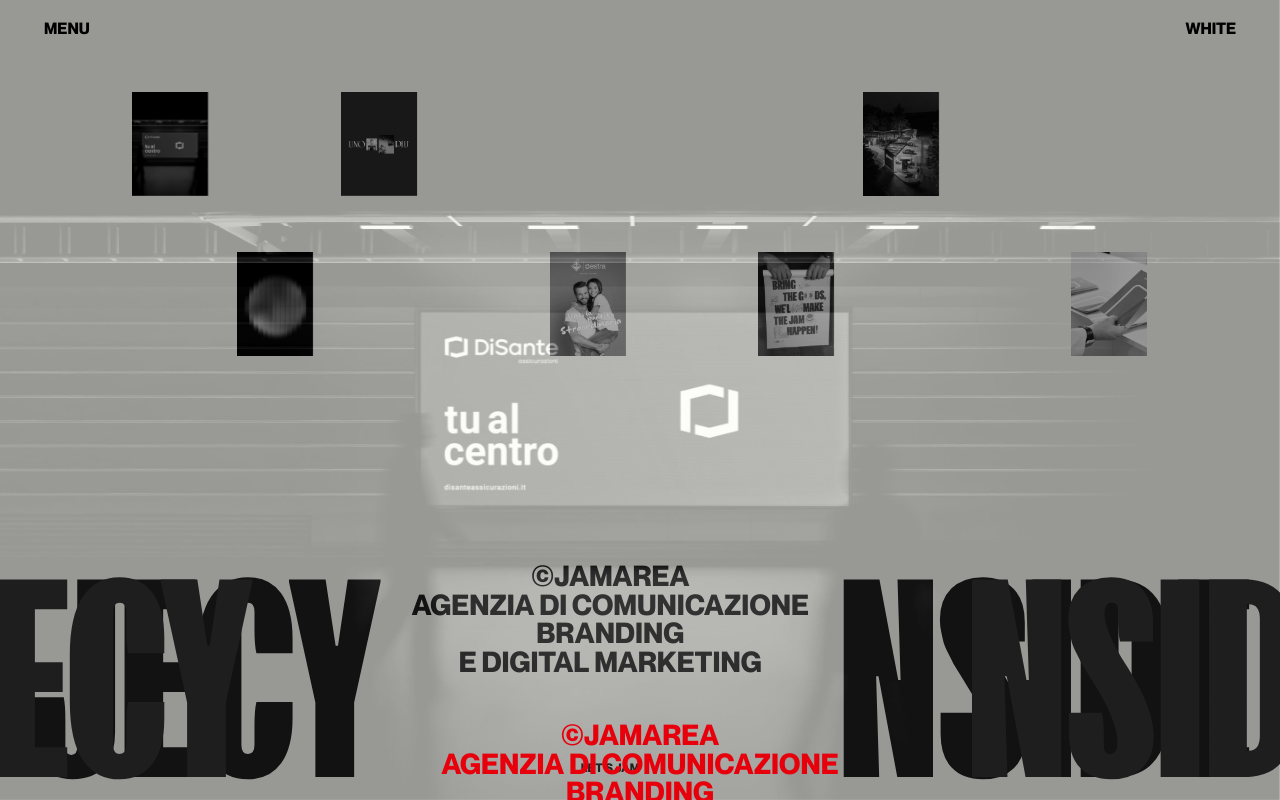
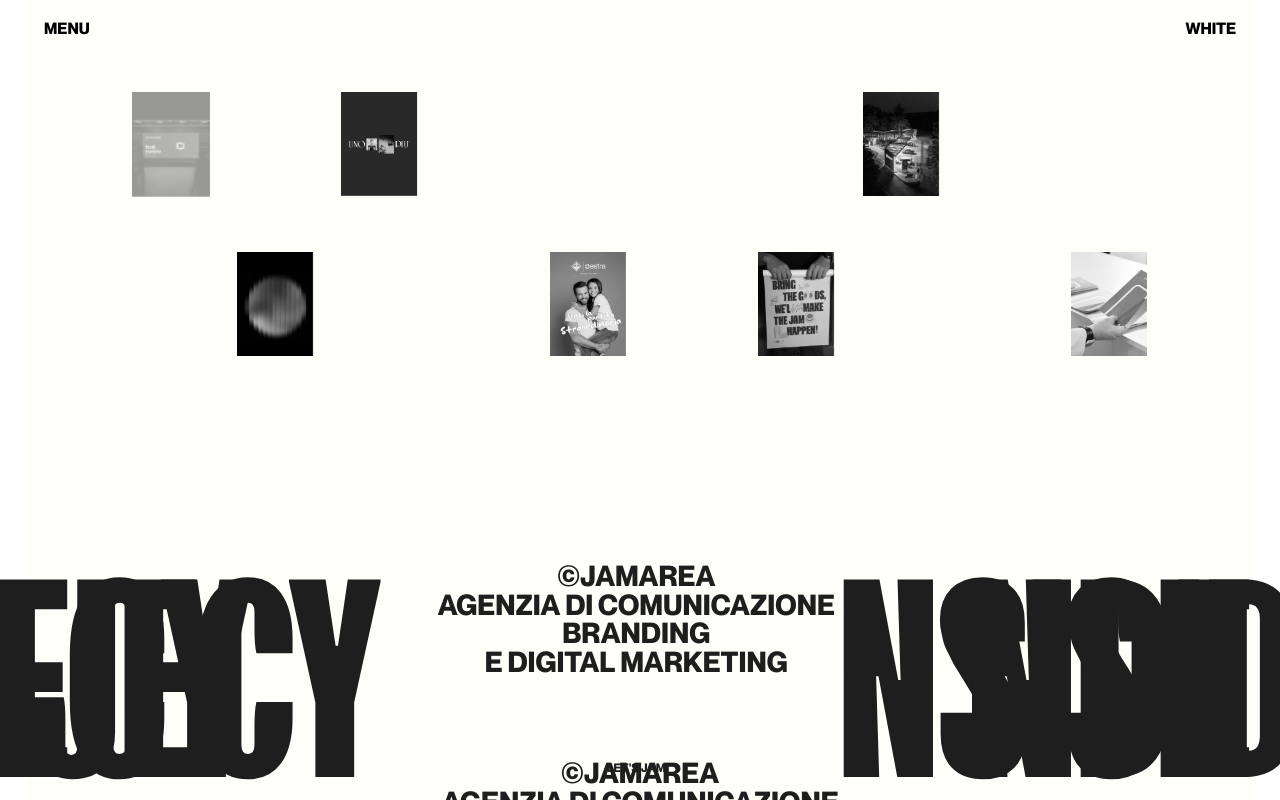
Before and after one commit to JecyNside/Loading-Animation, a React (Vite) app: page / in a window 1280 px wide. Built offline with nearby package versions, Linux system fonts and the light colour scheme.

Commit message:
version 3

```diff
--- a/src/App.jsx
+++ b/src/App.jsx
@@ -7,6 +7,21 @@ import { CustomEase } from "gsap/CustomEase";
 gsap.registerPlugin(Flip, CustomEase);
 
 export default function App() {
+  const tween = () => {
+    const cardContainer = document.querySelector("#card1");
+    const img = document.querySelector(".overlay-img");
+    const state = Flip.getState(img);
+    cardContainer.appendChild(img);
+
+    const flipAnimation = Flip.from(state, {
+      duration: 2,
+      ease: "expo.out",
+      absolute: true,
+    });
+
+    return flipAnimation;
+  };
+
   useGSAP(() => {
     const tl = gsap.timeline();
 
@@ -47,10 +62,11 @@ export default function App() {
         "-=.8"
       )
       .to(".logo-top", {
-        y: "608%",
+        y: "641%",
+        color: "#1e1e1e",
       })
       .to(
-        ".letra-1",
+        "#letra-1",
         {
           x: -337,
           color: "#1e1e1e",
@@ -58,21 +74,25 @@ export default function App() {
         "<"
       )
       .to(
-        ".letra-2",
+        "#letra-2",
         {
           x: 337,
           color: "#1e1e1e",
         },
         "<"
-      );
+      )
+      .call(tween, [])
+      .to(".overlay", {
+
+      })
   });
 
   return (
-    <>
-      <main className="h-screen flex justify-center items-center px-7 bg-[#fefff8]">
+    <div className="size-full px-7 relative">
+      <main className="size-full flex justify-center items-center bg-[#fefff8]">
         <div className="size-full flex flex-col relative">
           {/* CONTAINER HEADER + GRID */}
-          <div className="flex flex-col gap-9">
+          <div className="flex-1 flex flex-col gap-9">
             {/* HEADER */}
             <header className="flex justify-between p-4 font-NeueMontreal-Bold">
               <div>MENU</div>
@@ -83,7 +103,7 @@ export default function App() {
             <div className="grid grid-cols-12 gap-x-7 gap-y-14">
               <div className="grid-wraper col-[2/2]">
                 <div className="grid-card" id="card1">
-                  <img src={gridImages.Img1} alt="Img-1" />
+                  {/* <img src={gridImages.Img1} alt="Img-1" /> */}
                 </div>
               </div>
 
@@ -126,8 +146,8 @@ export default function App() {
           </div>
 
           {/* FOOTER TITLES */}
-          <div className="max-h-full h-full flex w-full text-[#1e1e1e]">
-            <span className="padre flex self-end-safe text-span font-FKScreamer">
+          <div className="flex-1 size-full flex text-[#1e1e1e]">
+            <span className="w-full flex self-end-safe text-span font-FKScreamer ">
               JECY
             </span>
 
@@ -143,21 +163,21 @@ export default function App() {
               </div>
             </div>
 
-            <span className="padre2 flex self-end-safe text-span font-FKScreamer">
+            <span className="w-full flex self-end-safe text-span font-FKScreamer">
               NSIDE
             </span>
           </div>
         </div>
       </main>
 
-      <div className="ovarlay flex flex-col fixed inset-0 justify-center items-center bg-transparent">
+      <div className="overlay px-7 flex fixed inset-0 justify-center items-center bg-transparent">
         <div className="relative z-1 flex gap-5 font-NeueMontreal-Bold text-white">
           <span className="overlay-span">LET'S JAM TOGETHER</span>
           <span className="overlay-span">RIGHT NOW</span>
           <span className="overlay-span">OH YEA</span>
         </div>
 
-          <div className="container-image absolute size-full">
+        <div className="container-image absolute size-full z-10">
           <img
             className="overlay-img"
             src={gridImages.Img1}
@@ -165,21 +185,27 @@ export default function App() {
           />
         </div>
 
-          <span className="logo-top absolute z-50 text-red-600 font-NeueMontreal-Bold text-[28.5px] leading-[100%] top-7 text-center">
+        <span className="logo-top absolute text-white font-NeueMontreal-Bold text-[28.5px] leading-[100%] top-7 text-center">
           ©JAMAREA <br />
           AGENZIA DI COMUNICAZIONE <br />
           BRANDING <br />E DIGITAL MARKETING
         </span>
 
         <div className="absolute flex text-white bottom-0 gap-10">
-            <span className="letra-1 flex self-end-safe text-span font-FKScreamer">
+          <span
+            id="letra-1"
+            className="logo-bottom flex self-end-safe text-span font-FKScreamer"
+          >
             JECY
           </span>
-            <span className="letra-2 flex self-end-safe text-span font-FKScreamer">
+          <span
+            id="letra-2"
+            className="logo-bottom flex self-end-safe text-span font-FKScreamer"
+          >
             NSIDE
           </span>
         </div>
       </div>
-    </>
+    </div>
   );
 }
```
Lines whose indentation alone changed are shown as unchanged.
